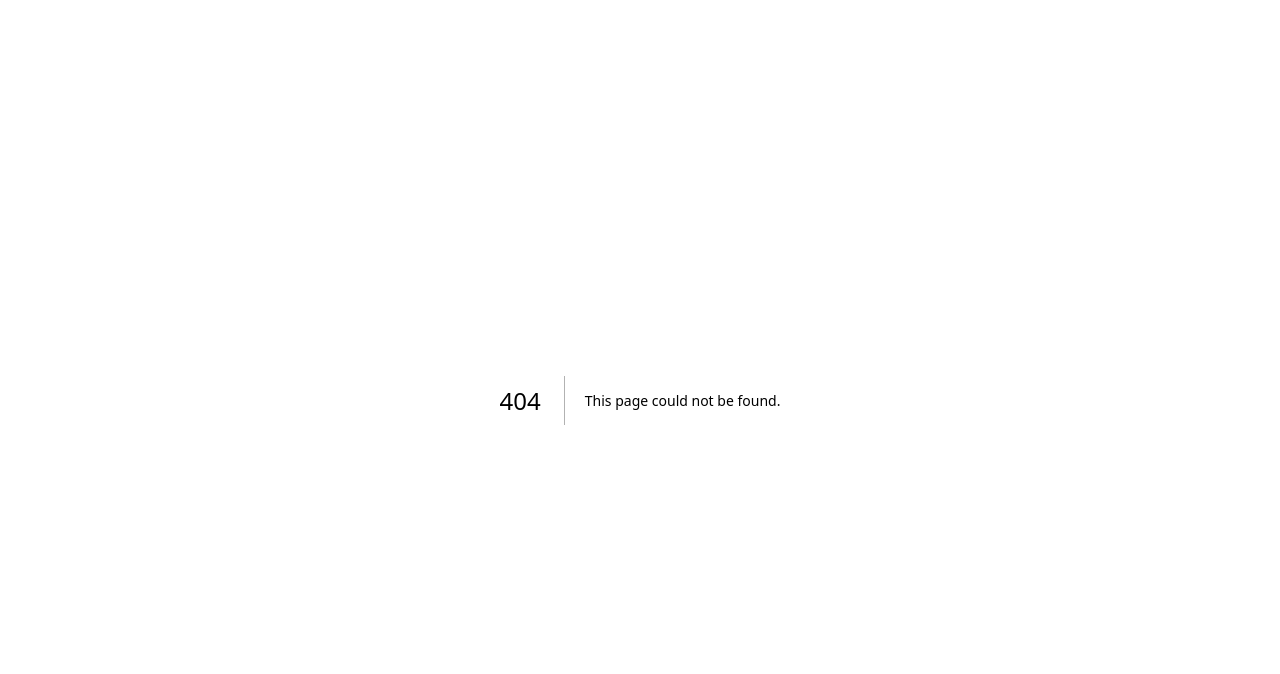
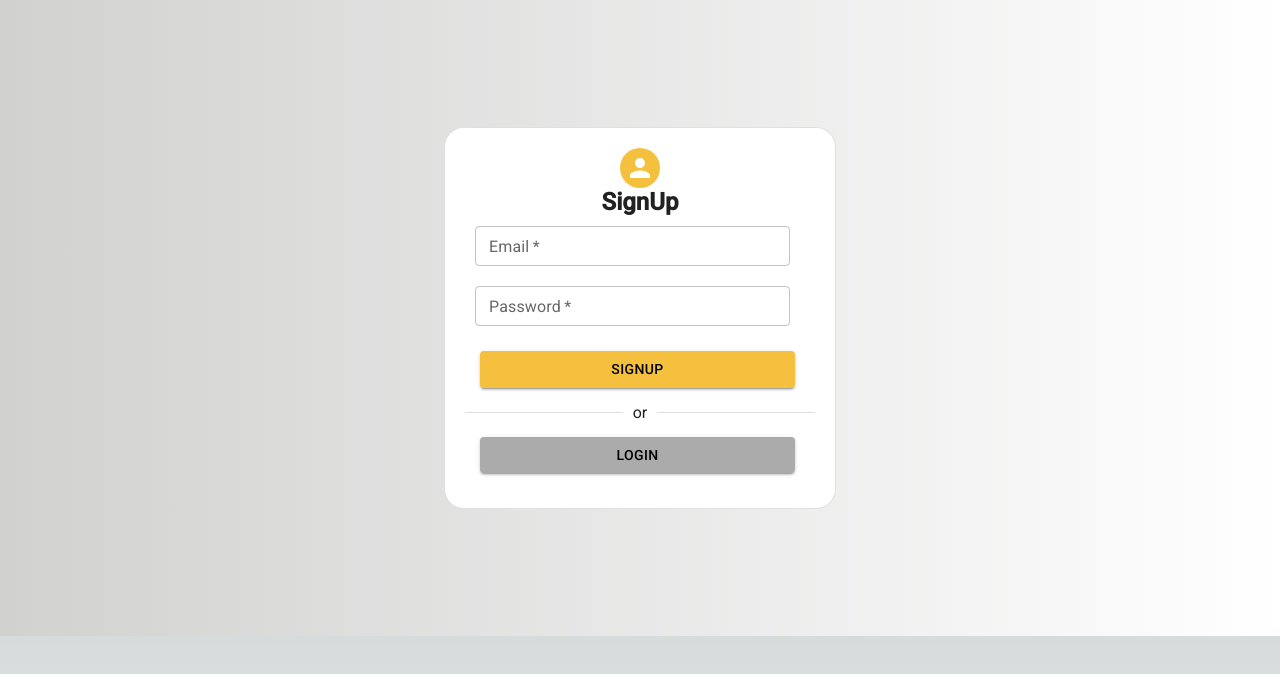
Before and after one commit to HarshRaj2717/happily-web, a Next.js app: page /signup in a window 1280 px wide. Before the commit this address had no page. Shown: the top 674 px of the page. Built offline with nearby package versions, Linux system fonts and the light colour scheme.

Commit message:
base UI for login/signup

```diff
--- /dev/null
+++ b/app/login/LoginSignup.css
@@ -0,0 +1,25 @@
+@import url('https://fonts.googleapis.com/css2?family=Roboto:wght@400;500&display=swap');
+*{
+    margin:0;
+    padding: 0;
+    font-family:'Roboto';
+}
+.bb{
+    background: rgb(209,209,208);
+background: linear-gradient(90deg, rgba(209,209,208,1) 0%, rgba(255,255,255,1) 100%);
+}
+.cc{
+    background-Color:#ababab;
+    color: black;
+    margin:15px;
+    width:90%;
+}
+.gg{
+    background-Color:#F5C03D;
+    color: black;
+    margin:15px;
+    width:90%;
+}
+h2{
+    font-family: 300;
+}
--- /dev/null
+++ b/app/login/page.js
@@ -0,0 +1,80 @@
+"use client";
+import { Grid, Paper, Avatar, TextField, Button, Divider } from "@mui/material";
+import "./LoginSignup.css";
+
+const Login = () => {
+  const action = "LogIn";
+
+  const bgg = { width: "100%", height: "100%", padding: "70px" };
+  const paperStyle = {
+    padding: 20,
+    width: 350,
+    margin: "5% auto",
+    borderRadius: 20,
+  };
+  const avatarStyle = { backgroundColor: "#F5C03D" };
+  const txtStyle = { margin: 10, width: "90%" };
+  const buttonStyleCl = {
+    backgroundColor: "#ababab",
+    color: "black",
+    margin: "15px",
+    width: "90%",
+  };
+  const buttonStyle = {
+    backgroundColor: "#F5C03D",
+    color: "black",
+    margin: "15px",
+    width: "90%",
+  };
+
+  return (
+    <Grid style={bgg} className="bb bg-black">
+      <Paper style={paperStyle} variant="outlined">
+        <Grid align="center">
+          <Avatar style={avatarStyle}></Avatar>
+          <h2>{action}</h2>
+        </Grid>
+
+        <TextField
+          size="small"
+          style={txtStyle}
+          type="email"
+          id="outlined-basic"
+          label="Email"
+          variant="outlined"
+          required
+        />
+        <TextField
+          size="small"
+          style={txtStyle}
+          type="password"
+          id="outlined-basic"
+          label="Password"
+          variant="outlined"
+          required
+        />
+
+        <Grid>
+          <Button
+            variant="contained"
+            className="normal-case"
+            style= {buttonStyle}
+          >
+            Login
+          </Button>
+          <Divider>or</Divider>
+          <Button
+            variant="contained"
+            href="/signup"
+            className="normal-case"
+            style={buttonStyleCl}
+          >
+            SignUp
+          </Button>
+        </Grid>
+      </Paper>
+    </Grid>
+  );
+};
+
+export default Login;
--- a/app/page.js
+++ b/app/page.js
@@ -6,7 +6,5 @@ export default function Home() {
    <h1>Ashutosh</h1>
    <AcUnitIcon/>
    </>
-
-
   )
 }
--- /dev/null
+++ b/app/signup/LoginSignup.css
@@ -0,0 +1,25 @@
+@import url('https://fonts.googleapis.com/css2?family=Roboto:wght@400;500&display=swap');
+*{
+    margin:0;
+    padding: 0;
+    font-family:'Roboto';
+}
+.bb{
+    background: rgb(209,209,208);
+background: linear-gradient(90deg, rgba(209,209,208,1) 0%, rgba(255,255,255,1) 100%);
+}
+.cc{
+    background-Color:#ababab;
+    color: black;
+    margin:15px;
+    width:90%;
+}
+.gg{
+    background-Color:#F5C03D;
+    color: black;
+    margin:15px;
+    width:90%;
+}
+h2{
+    font-family: 300;
+}
--- /dev/null
+++ b/app/signup/page.js
@@ -0,0 +1,80 @@
+"use client";
+import { Grid, Paper, Avatar, TextField, Button, Divider } from "@mui/material";
+import "./LoginSignup.css";
+
+const Login = () => {
+  const action = "SignUp";
+
+  const bgg = { width: "100%", height: "100%", padding: "70px" };
+  const paperStyle = {
+    padding: 20,
+    width: 350,
+    margin: "5% auto",
+    borderRadius: 20,
+  };
+  const avatarStyle = { backgroundColor: "#F5C03D" };
+  const txtStyle = { margin: 10, width: "90%" };
+  const buttonStyleCl = {
+    backgroundColor: "#ababab",
+    color: "black",
+    margin: "15px",
+    width: "90%",
+  };
+  const buttonStyle = {
+    backgroundColor: "#F5C03D",
+    color: "black",
+    margin: "15px",
+    width: "90%",
+  };
+
+  return (
+    <Grid style={bgg} className="bb bg-black">
+      <Paper style={paperStyle} variant="outlined">
+        <Grid align="center">
+          <Avatar style={avatarStyle}></Avatar>
+          <h2>{action}</h2>
+        </Grid>
+
+        <TextField
+          size="small"
+          style={txtStyle}
+          type="email"
+          id="outlined-basic"
+          label="Email"
+          variant="outlined"
+          required
+        />
+        <TextField
+          size="small"
+          style={txtStyle}
+          type="password"
+          id="outlined-basic"
+          label="Password"
+          variant="outlined"
+          required
+        />
+
+        <Grid>
+          <Button
+            variant="contained"
+            className="normal-case"
+            style= {buttonStyle}
+          >
+            SignUp
+          </Button>
+          <Divider>or</Divider>
+          <Button
+            variant="contained"
+            href="/login"
+            className="normal-case"
+            style={buttonStyleCl}
+          >
+            LogIn
+          </Button>
+        </Grid>
+      </Paper>
+    </Grid>
+  );
+};
+
+export default Login;
--- a/package.json
+++ b/package.json
@@ -12,6 +12,7 @@
     "@emotion/react": "^11.11.1",
     "@emotion/styled": "^11.11.0",
     "@mui/icons-material": "^5.14.9",
+    "@mui/joy": "^5.0.0-beta.7",
     "@mui/material": "^5.14.9",
     "@mui/styled-engine-sc": "^5.14.9",
     "autoprefixer": "10.4.15",
--- a/tailwind.config.js
+++ b/tailwind.config.js
@@ -15,4 +15,7 @@ module.exports = {
     },
   },
   plugins: [],
+  corePlugins: {
+    preflight: false,
+  },
 }
```
Also changed, not shown: app/auth/page.js (deleted), 1 other file (tests, documents, lock files or other folders).
